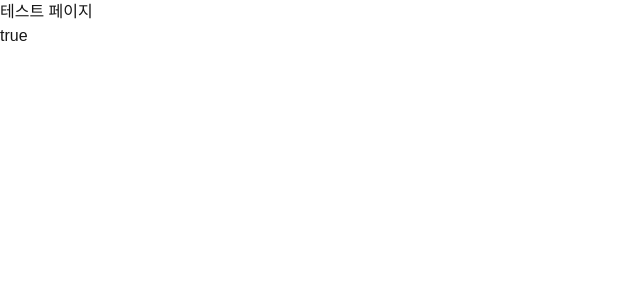
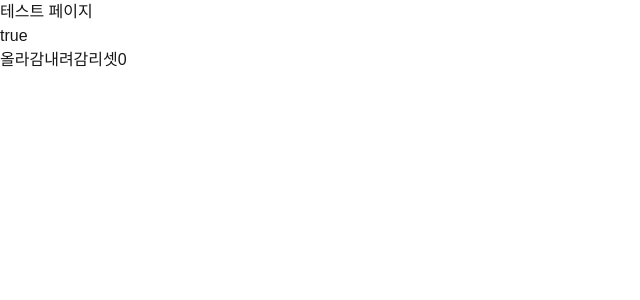
Before and after one commit to pyeonh8/explorer-ui-kit, a Next.js app: page /test in a window 1280 px wide. Shown: the top 300 px of the page, without its empty margins (0-640 px from the left). Built offline with nearby package versions, Linux system fonts and the light colour scheme.

Commit message:
feat: useCounter 추가

```diff
--- a/src/app/test/page.tsx
+++ b/src/app/test/page.tsx
@@ -1,14 +1,25 @@
 'use client';
 
 import useToggle from '@/shared/hooks/useToggle';
+import useCounter from '@/shared/hooks/useCounter';
 
 const Test = () => {
   const { value, toggle } = useToggle();
+  const { count, increment, decrement, reset } = useCounter({
+    // max: 10,
+    // min: 1,
+  });
 
   return (
     <div>
       <h1>테스트 페이지</h1>
       <button onClick={toggle}>{value ? 'false' : 'true'}</button>
+      <div>
+        <button onClick={increment}>올라감</button>
+        <button onClick={decrement}>내려감</button>
+        <button onClick={reset}>리셋</button>
+        {count}
+      </div>
     </div>
   );
 };
--- /dev/null
+++ b/src/shared/hooks/useCounter.ts
@@ -0,0 +1,48 @@
+'use client';
+
+import { useCallback, useState } from 'react';
+
+interface UseCounter {
+  count: number;
+  increment: () => void;
+  decrement: () => void;
+  reset: () => void;
+}
+
+interface UseCounterOptions {
+  initialValue?: number;
+  min?: number;
+  max?: number;
+}
+
+/**
+ * 카운터 상태를 관리하고 제어하는 훅
+ * @param initialValue 카운터의 초기값 (number).
+ */
+const useCounter = (options: UseCounterOptions = {}): UseCounter => {
+  const { initialValue = 0, min = -Infinity, max = Infinity } = options;
+
+  // 초기값이 유효한지 확인
+  const effectiveInitialValue = Math.max(min, Math.min(max, initialValue));
+
+  const [count, setCount] = useState(effectiveInitialValue);
+
+  // 카운터 증가
+  const increment = useCallback(() => {
+    setCount((prevCount) => (prevCount < max ? prevCount + 1 : prevCount));
+  }, [max]);
+
+  // 카운터 감소
+  const decrement = useCallback(() => {
+    setCount((prevCount) => (prevCount > min ? prevCount - 1 : prevCount));
+  }, [min]);
+
+  // 카운터 초기값으로 리셋
+  const reset = useCallback(() => {
+    setCount(effectiveInitialValue);
+  }, [effectiveInitialValue]);
+
+  return { count, increment, decrement, reset };
+};
+
+export default useCounter;
--- a/src/shared/hooks/useToggle.ts
+++ b/src/shared/hooks/useToggle.ts
@@ -9,7 +9,7 @@ interface UseToggle {
 
 /**
  * boolean 상태를 관리하고 상태를 토클하는 훅
- * 초기 상태 값 (기본값: false)
+ * @param initialValue 초기 상태 값 (false).
  */
 const useToggle = (initialValue: boolean = false): UseToggle => {
   const [value, setValue] = useState(initialValue);
```
